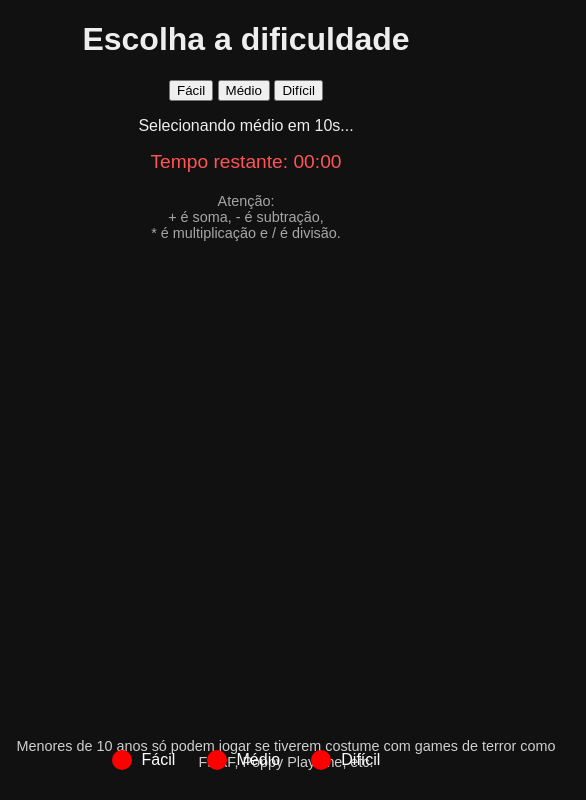
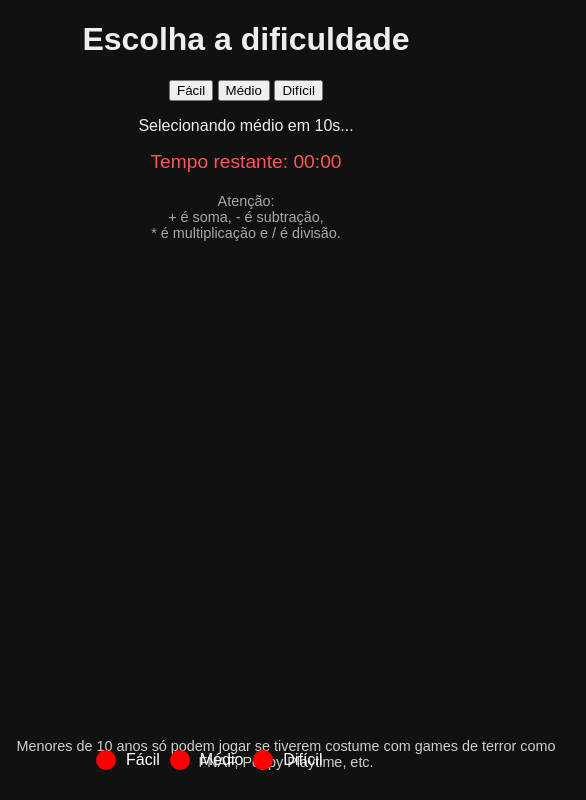
Before and after one commit to joaovitor2222/matematica, a plain HTML site: page index.html in a window 1280 px wide. Shown: the full height of the page, 394-980 px from the left. Drawn offline with Linux system fonts and the light colour scheme.

Commit message:
Update index.html

```diff
--- a/index.html
+++ b/index.html
@@ -164,7 +164,7 @@ body {
   left: 50%;
   transform: translateX(-50%); /* Centraliza horizontalmente */
   display: flex;
-  justify-content: space-around;
+  justify-content: flex-start; /* Alinha as bolinhas à esquerda dentro do contêiner */
   width: 300px; /* Largura para comportar as 3 bolinhas */
   z-index: 1000;
 }
@@ -173,6 +173,7 @@ body {
   display: flex;
   align-items: center;
   justify-content: center;
+  margin-right: 10px; /* Espaço entre as bolinhas */
 }
 
 .ball {
@@ -180,7 +181,7 @@ body {
   height: 20px;
   border-radius: 50%;
   background-color: red; /* Inicialmente vermelha */
-  margin-right: 10px;
+  margin-right: 10px; /* Espaço entre a bolinha e o texto */
 }
 
 .difficulty-item p {
```
